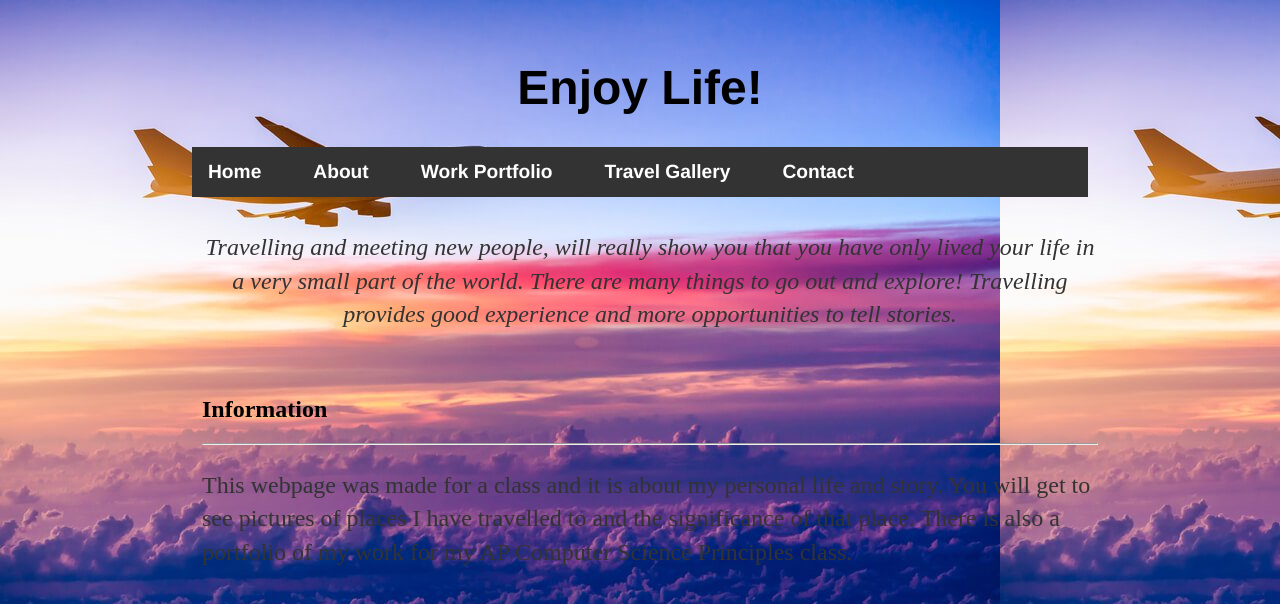
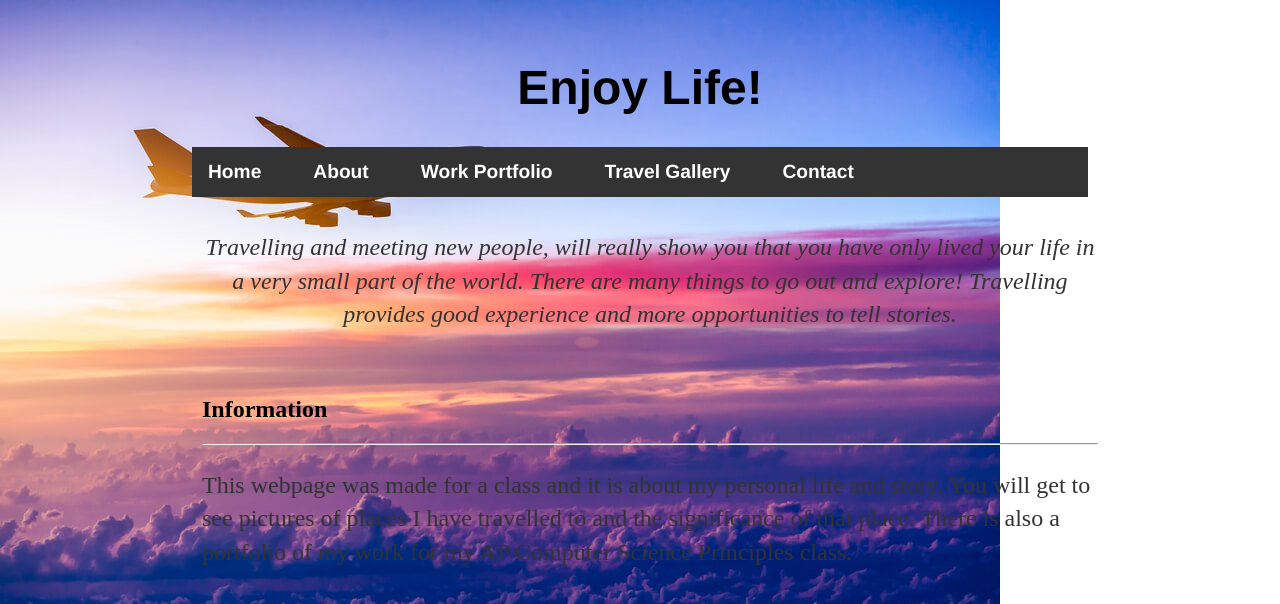
Before and after one commit to CNakano7/CNakano7.github.io, a Jekyll site: the page index.html, which Jekyll copies as it is, in a window 1280 px wide. Shown: the top 604 px of the page. Built offline with Jekyll 4.4.1, drawn with Linux system fonts in a browser that asks for light colours; grey boxes are pictures that could not be loaded.

Commit message:
Update index.html

```diff
--- a/index.html
+++ b/index.html
@@ -10,7 +10,8 @@
 <h1 style="text-align:center;">Enjoy Life!</h1>
 
 </body>
-	<body style="background-image:url('00_Top-Travel-Trends-for-2018_209155915_06photo_FT.jpg')";>
+	<body style="background-image:url('00_Top-Travel-Trends-for-2018_209155915_06photo_FT.jpg'); background-repeat: no-repeat;">
+
 <nav>
 <ul>
   <li style="font-size:120%;"><a class="active" href="/index.html">Home</a></li>
@@ -65,7 +66,6 @@
 	  <hr>
     <p>This webpage was made for a class and it is about my personal life and story. You will get to see pictures of places I have travelled to and the significance of that place. There is also a portfolio of my work for my AP Computer Science Principles class.
   </div>
- <img src="20190620_092335.jpg" width="500" height="333">
 
 </div>
 
```
